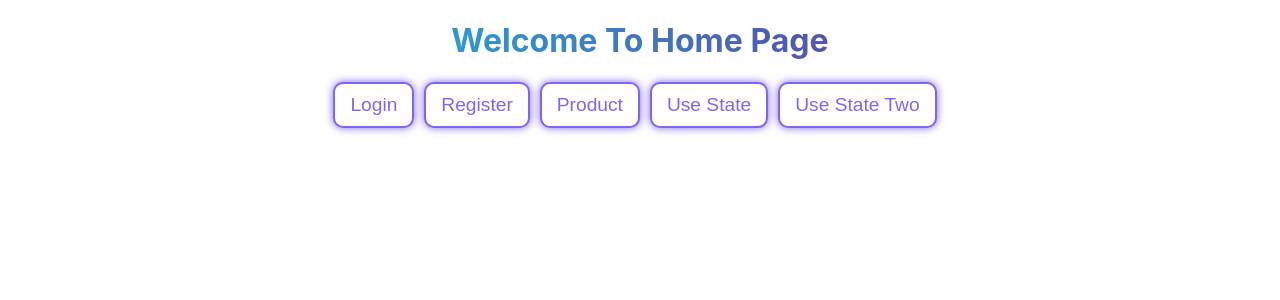
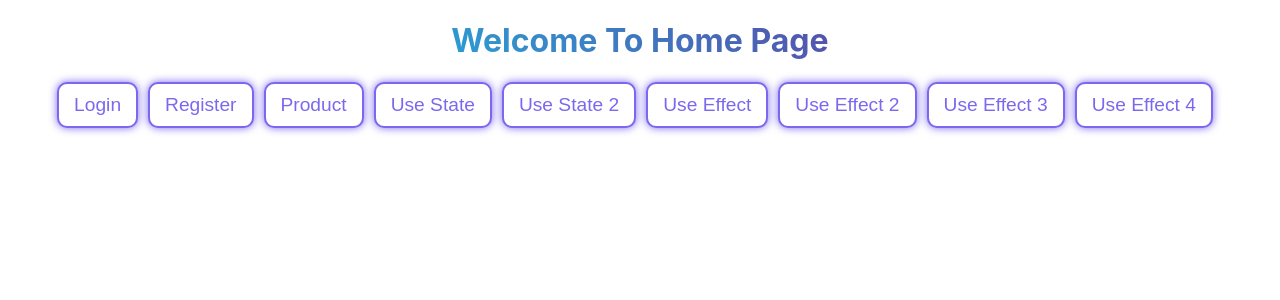
Before and after one commit to DakhaniUsman/awdiz-react, a React (Create React App) app: page / in a window 1280 px wide. Shown: the top 300 px of the page. Built offline with nearby package versions, Linux system fonts and the light colour scheme.

Commit message:
react day 05

```diff
--- a/src/App.jsx
+++ b/src/App.jsx
@@ -8,6 +8,7 @@ import Product from "./components/Product";
 import UseState from "./components/Day-03/UseState";
 import UseStateTwo from "./components/Day-05/UseStateTwo";
 import UseEffect from "./components/Day-06/UseEffect";
+import UseEffect2 from "./components/Day-06/UseEffect2";
 import UseEffect3 from "./components/Day-06/UseEffect3";
 import UseEffect4 from "./components/Day-06/UseEffect4";
 
@@ -23,6 +24,7 @@ function App() {
         <Route path="/use-state" element={<UseState />} />
         <Route path="/use-state-two" element={<UseStateTwo />} />
         <Route path="/use-effect" element={<UseEffect />} />
+        <Route path="/use-effect-2" element={<UseEffect2 />} />
         <Route path="/use-effect-3" element={<UseEffect3 />} />
         <Route path="/use-effect-4" element={<UseEffect4 />} />
       </Routes>
--- a/src/components/Day-06/UseEffect.jsx
+++ b/src/components/Day-06/UseEffect.jsx
@@ -10,7 +10,7 @@ function UseEffect() {
   useEffect(() => {
     console.log("use effect is triggered");
     alert("Use effect is triggered");
-  }, []); // empty dependency
+  }); // empty dependency
 
   return (
     <div>
--- /dev/null
+++ b/src/components/Day-06/UseEffect2.jsx
@@ -0,0 +1,28 @@
+import { useEffect, useState } from "react"
+
+function UseEffect2() {
+
+    const [counter, setCounter] = useState(1);
+
+    function Increment() {
+        setCounter(counter + 1);
+    }
+
+    useEffect(() => {
+        alert("Use Effect is triggered");
+        console.log("Use Effect is triggered");
+    }, [])
+    return (
+        <>
+            <h1>Use Effect no Dependency</h1>
+
+            <h1>Counter : {counter}</h1>
+            <button onClick={Increment}>+</button>
+
+            <p>This is use effect with empty dependency : </p>
+            <p>It is triggered only at the initial page render</p>
+        </>
+    )
+}
+
+export default UseEffect2;
--- a/src/components/Home.jsx
+++ b/src/components/Home.jsx
@@ -19,6 +19,18 @@ function Home() {
   function UseStateTwo() {
     router("/use-state-two");
   }
+  function UseEffect () {
+    router("/use-effect");
+  }
+  function UseEffectTwo () {
+    router("/use-effect-2");
+  }
+  function UseEffectThree () {
+    router("/use-effect-3");
+  }
+  function UseEffectFour () {
+    router("/use-effect-4");
+  }
 
   return (
     <div>
@@ -28,7 +40,11 @@ function Home() {
       <button onClick={RegisterPage}>Register</button>
       <button onClick={ProductPage}>Product</button>
       <button onClick={UseStatePage}>Use State</button>
-      <button onClick={UseStateTwo}>Use State Two</button>
+      <button onClick={UseStateTwo}>Use State 2</button>
+      <button onClick={UseEffect}>Use Effect </button>
+      <button onClick={UseEffectTwo}>Use Effect 2</button>
+      <button onClick={UseEffectThree}>Use Effect 3</button>
+      <button onClick={UseEffectFour}>Use Effect 4</button>
     </div>
   );
 }
```
